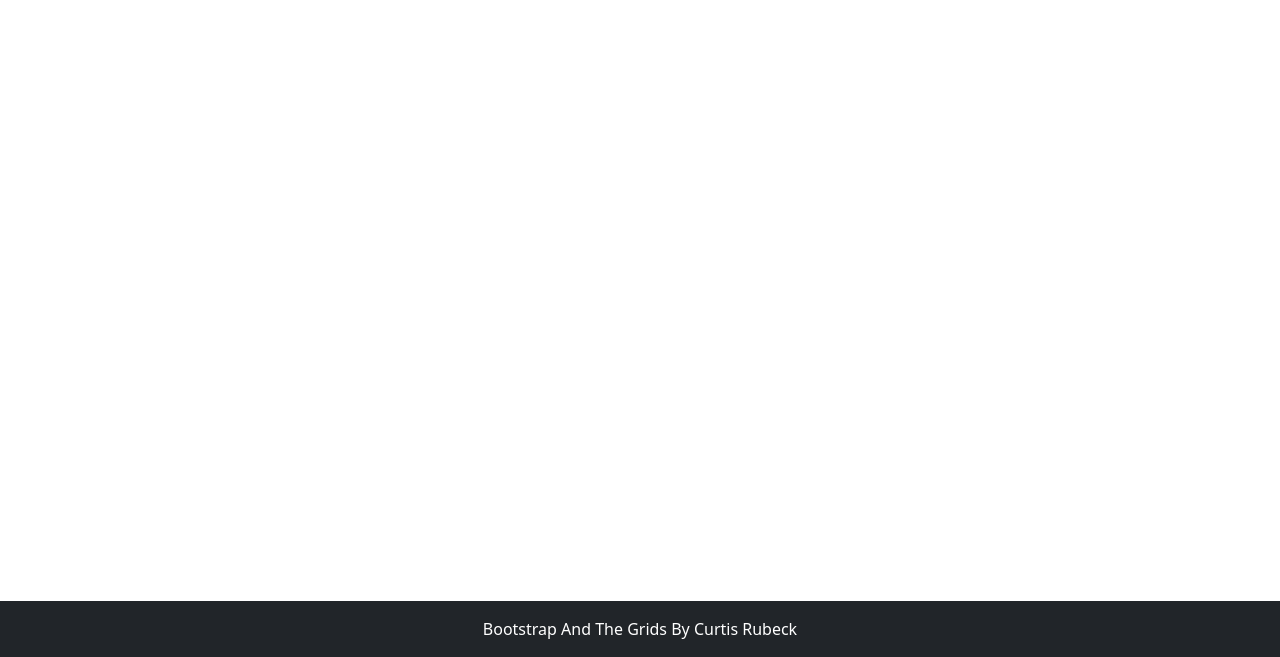
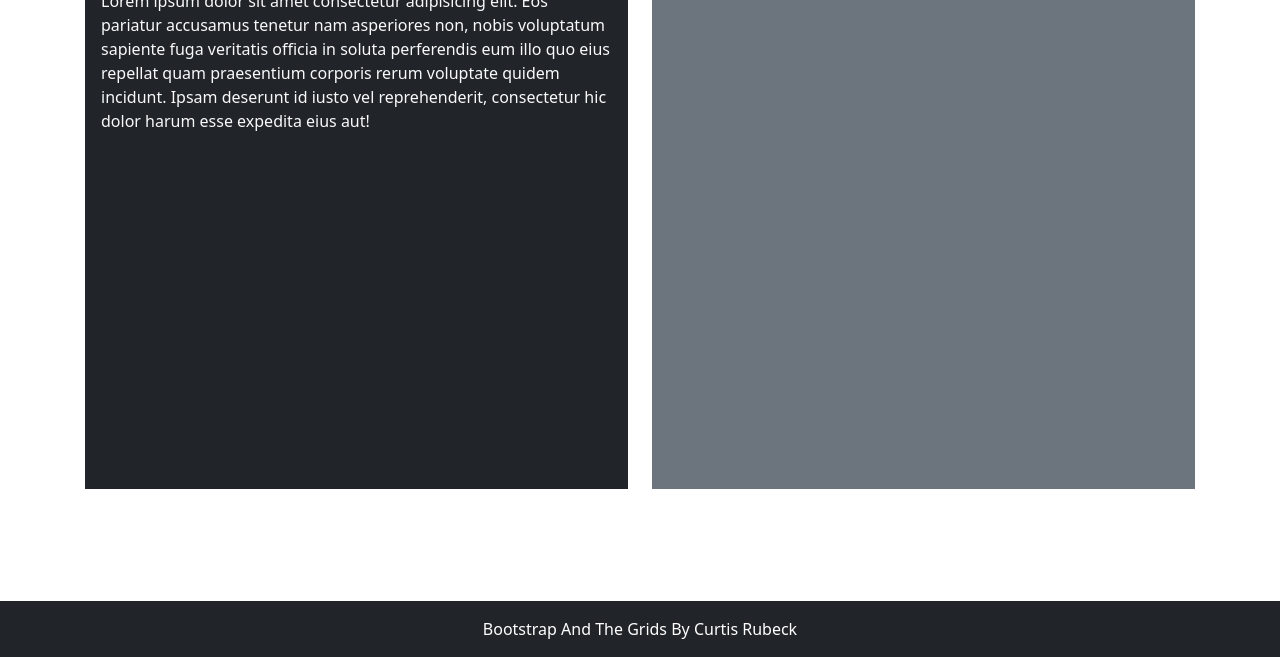
Before and after one commit to curtrube/bs-grids, a plain HTML site: page grid1.html in a window 1280 px wide. Shown: the part 143-800 px from the top of the page. Drawn offline with nearby package versions, Linux system fonts and the light colour scheme.

Commit message:
added grid 1 layout

```diff
--- a/css/site.css
+++ b/css/site.css
@@ -23,3 +23,7 @@ main > .container {
   font-style: normal;
   color: rgb(195, 255, 0);
 }
+
+.minHeight {
+  min-height: 80vh;
+}
--- a/grid1.html
+++ b/grid1.html
@@ -76,8 +76,28 @@
     </nav>
 
     <main class="flex-shrink-0">
-      <div class="container"></div>
+      <div class="container h-100 minHeight">
+        <div class="row row-cols-1 row-cols-md-2 gy-2 h-100">
+          <div class="col">
+            <div class="bg-dark text-light h-100 p-3">
+              <h1>COL ONE</h1>
+              <p>
+                Lorem ipsum dolor sit amet consectetur adipisicing elit. Eos
+                pariatur accusamus tenetur nam asperiores non, nobis voluptatum
+                sapiente fuga veritatis officia in soluta perferendis eum illo
+                quo eius repellat quam praesentium corporis rerum voluptate
+                quidem incidunt. Ipsam deserunt id iusto vel reprehenderit,
+                consectetur hic dolor harum esse expedita eius aut!
+              </p>
+            </div>
+          </div>
+          <div class="col">
+            <div class="bg-secondary text-light h-100 p-3">COL TWO</div>
+          </div>
+        </div>
+      </div>
     </main>
+
     <footer class="footer mt-auto py-3 bg-dark sticky-footer">
       <div class="container-fluid text-center">
         <span class="text-white">Bootstrap And The Grids By Curtis Rubeck</span>
```
